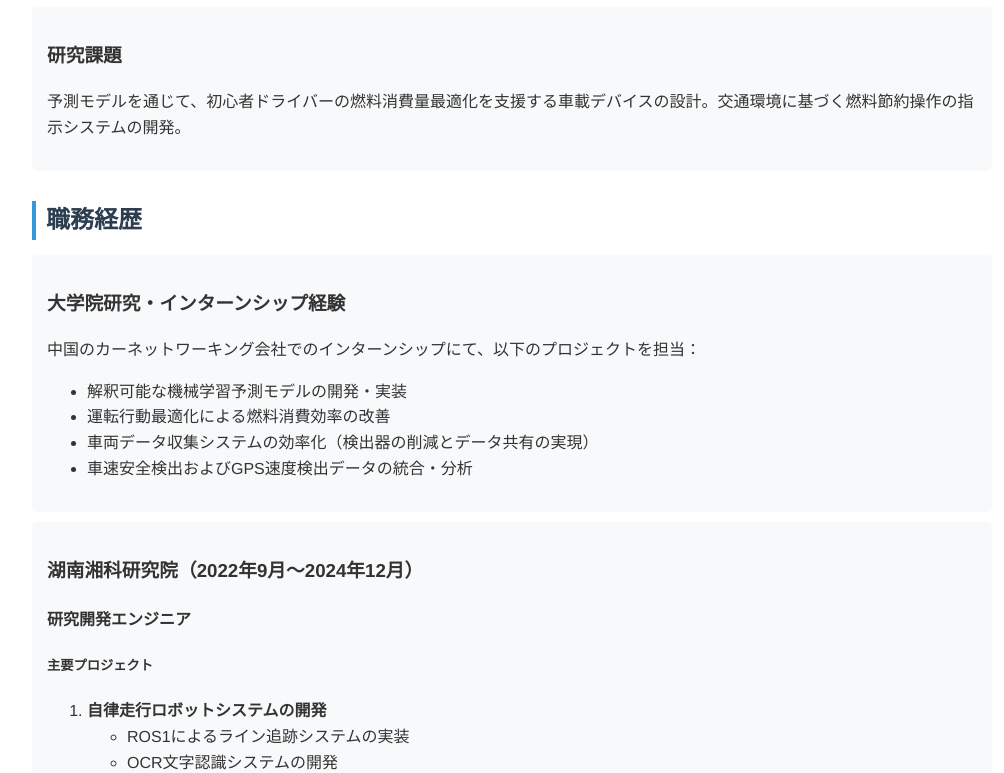
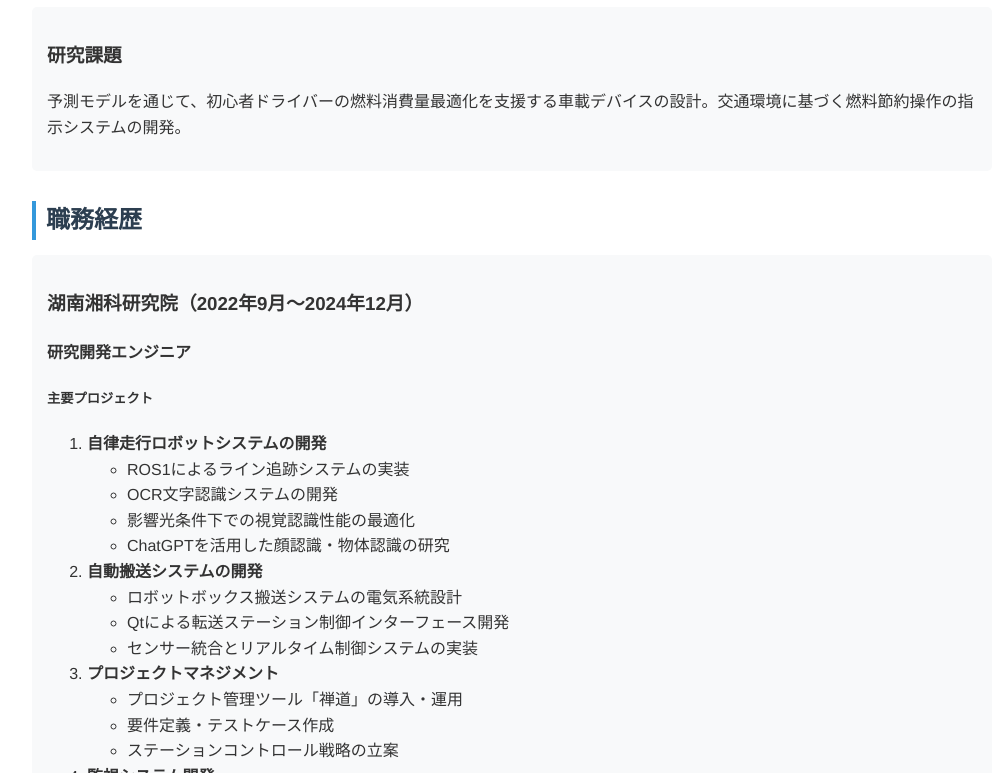
Before and after one commit to yup8848/yupeng.github.io, a plain HTML site: page index.html in a window 1280 px wide. Shown: the part 1695-2468 px from the top of the page, without its empty margins (128-1132 px from the left). Drawn offline with Linux system fonts and the light colour scheme.

Commit message:
Update index.html
Signed-off-by: yup8848 <53653523+yup8848@users.noreply.github.com>

```diff
--- a/index.html
+++ b/index.html
@@ -97,7 +97,7 @@
                         <dt style="margin-right: 1em;">氏名</dt>
                         <dd style="margin: 0;">于　鵬（う　ほう）</dd>
                         <dt style="margin-right: 1em;">生年月日</dt>
-                        <dd style="margin: 0;">1997年10月4日生（満27才）</dd>
+                        <dd style="margin: 0;">1997年——平成9年生（満27才）</dd>
                         <dt style="margin-right: 1em;">現住所</dt>
                         <dd style="margin: 0;">湖南省長沙市</dd>
                         <dt style="margin-right: 1em;">電話番号</dt>
@@ -222,17 +222,6 @@
             <h2>職務経歴</h2>
 
             <div class="detail-section">
-                <h3>大学院研究・インターンシップ経験</h3>
-                <p>中国のカーネットワーキング会社でのインターンシップにて、以下のプロジェクトを担当：</p>
-                <ul>
-                    <li>解釈可能な機械学習予測モデルの開発・実装</li>
-                    <li>運転行動最適化による燃料消費効率の改善</li>
-                    <li>車両データ収集システムの効率化（検出器の削減とデータ共有の実現）</li>
-                    <li>車速安全検出およびGPS速度検出データの統合・分析</li>
-                </ul>
-            </div>
-
-            <div class="detail-section">
                 <h3>湖南湘科研究院（2022年9月～2024年12月）</h3>
                 <h4>研究開発エンジニア</h4>
 
```
